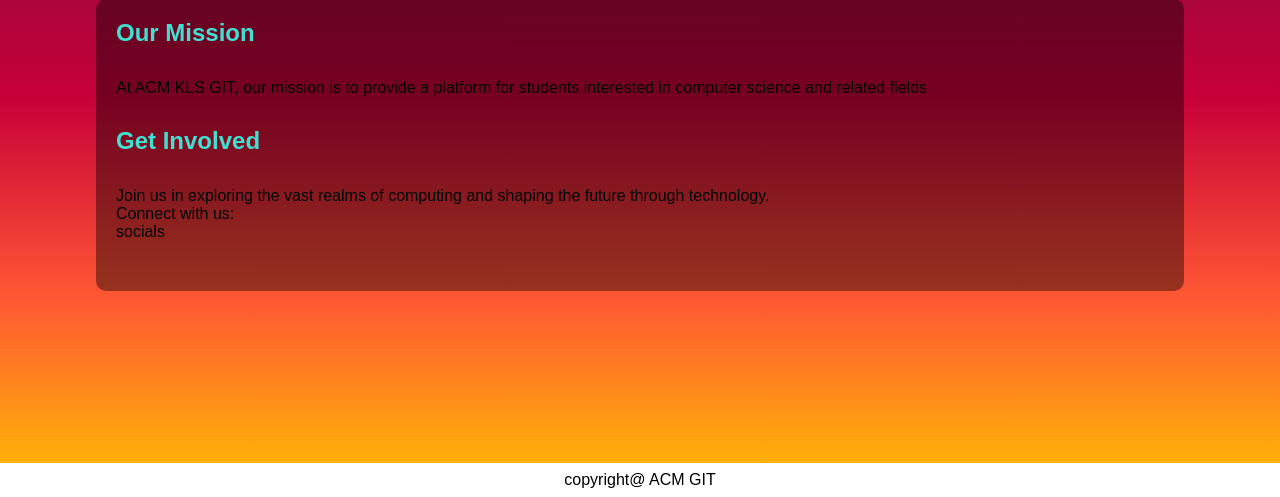
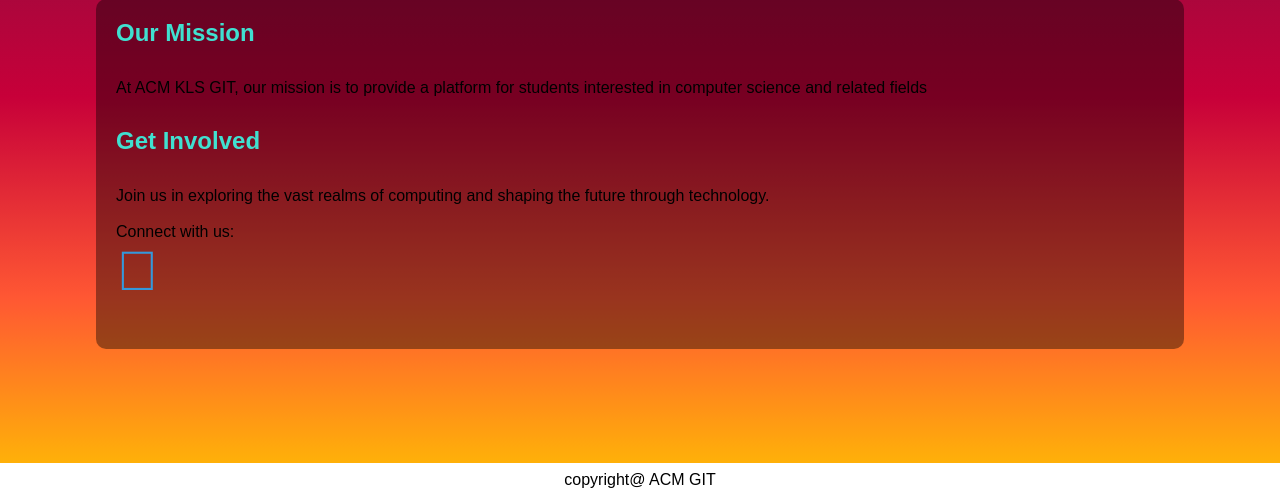
Before and after one commit to 9147/ACM_Nexus, a Django app: page /about/ in a window 1280 px wide. Shown: the part 303-800 px from the top of the page. Run offline with Django 5.2, Linux system fonts and the light colour scheme; some libraries are stand-ins or nearby versions; some web fonts are replaced.

Commit message:
updated about page

```diff
--- a/MainApp/static/MainApp/about.css
+++ b/MainApp/static/MainApp/about.css
@@ -61,3 +61,12 @@
   a:hover {
     text-decoration: underline;
   }
+
+  .insta{
+    font-size:3.5rem;
+    cursor: pointer;
+  }
+  .insta:hover{
+    color: #e84393;
+    scale:1.1;
+  }
--- a/MainApp/static/base.css
+++ b/MainApp/static/base.css
@@ -53,7 +53,9 @@
 
 /* end style scroll */
 
-
+.fa{
+    font-size: 2rem;
+}
 a {
     text-decoration: none;
 }
--- a/MainApp/templates/MainApp/about.html
+++ b/MainApp/templates/MainApp/about.html
@@ -20,11 +20,11 @@
 
             <section class="section">
               <h2 class="heading">Get Involved</h2>
-              <p>Join us in exploring the vast realms of computing and shaping the future through technology.</p>
+              <p>Join us in exploring the vast realms of computing and shaping the future through technology.</p><br>
               <p>Connect with us:</p>
-              <div class="socials">
-                socials
-              </div>
+              <a href="https://www.instagram.com/acm_klsgit?utm_source=ig_web_button_share_sheet&igsh=OGQ5ZDc2ODk2ZA==">
+                <div class="fa fa-instagram insta "></div>
+              </a>
             </section>
           </main>
 
--- a/MainApp/templates/base.html
+++ b/MainApp/templates/base.html
@@ -10,7 +10,7 @@
     <link rel="preconnect" href="https://fonts.googleapis.com">
     <link rel="preconnect" href="https://fonts.googleapis.com">
     <link rel="preconnect" href="https://fonts.gstatic.com" crossorigin>
-    <link rel="stylesheet" href="https://cdnjs.cloudflare.com/ajax/libs/font-awesome/4.7.0/css/font-awesome.min.css">
+    <script src="https://kit.fontawesome.com/f6f041e551.js" crossorigin="anonymous"></script>
     <link href="https://fonts.googleapis.com/css2?family=Roboto:wght@100&family=Rubik+Doodle+Triangles&family=Rubik+Lines&display=swap" rel="stylesheet">
     <link rel="shortcut icon" href="{% static 'Images/logo.png' %}" type="image/x-icon">
     {% block head %}
```
Also changed, not shown: db.sqlite3.
